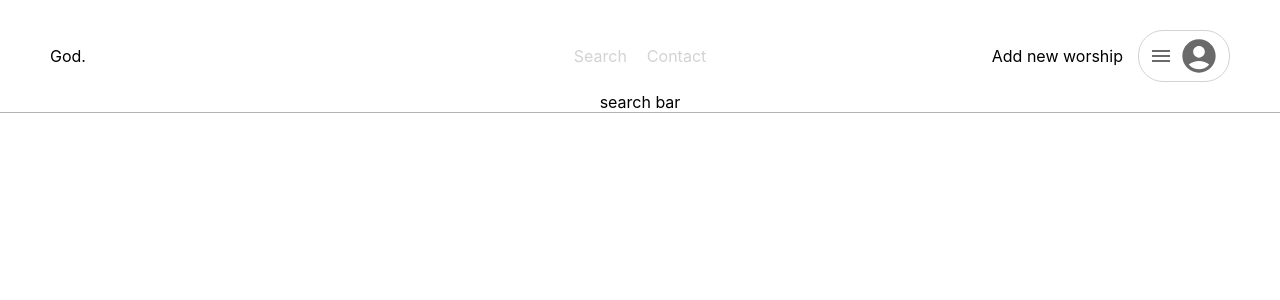
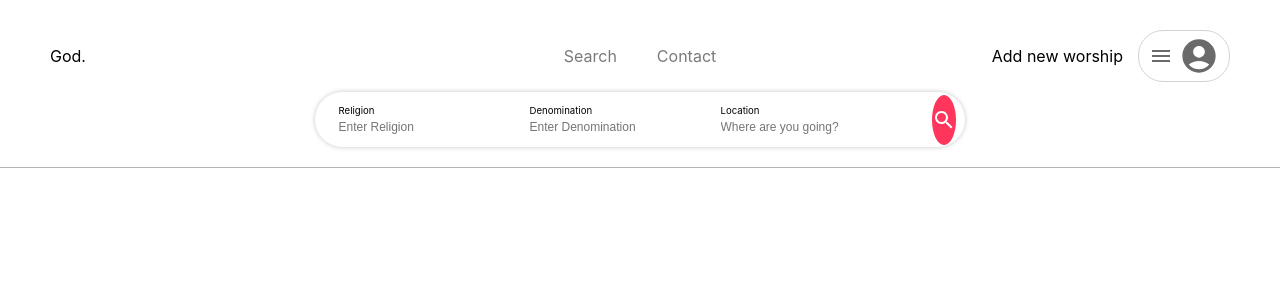
Before and after one commit to jerrybenn/WebDesignProject, a React (Create React App) app in the folder god/: page /settings in a window 1280 px wide. Shown: the top 300 px of the page. Built offline with nearby package versions, Linux system fonts and the light colour scheme.

Commit message:
finshed navbar

```diff
--- a/god/src/components/navbarFolder/Navbar.css
+++ b/god/src/components/navbarFolder/Navbar.css
@@ -49,15 +49,27 @@
 
 .navLinks a {
     text-decoration: none; /* Removes underline */
-    color: lightgray; /* Default color */
+    color: rgb(122, 122, 122); /* Default color */
     font-size: 16px; /* Default size */
 
 }
 
 .navLinks a.active {
     color: black; /* Make active link black */
-    font-size: 18px; /* Slightly increase font size */
-    font-weight: bold; /* Make it stand out */
+    font-size: 17px; /* Slightly increase font size */
+
+}
+
+.linkContainer{
+    padding-top: 15px;
+    padding-bottom: 15px;
+    padding-left: 10px;
+    padding-right: 10px;
+    border-radius: 20px;
+
+}
+.linkContainer:hover {
+    background-color: #f5f5f5;
 }
 
 .rightStuff a {
@@ -103,3 +115,73 @@
 .dropdownMenu a:hover {
     background: #f5f5f5;
 }
+
+
+.searchBar {
+    width:650px;
+  background:white;
+  box-shadow:0 0 5px hsl(0 0% 78%);
+  height:55px;
+  border-radius:100vw;
+  display:flex;
+  justify-content:center;
+  font-size:0.6rem;
+  margin-bottom: 20px;
+  align-items: center;
+}
+
+.searchBar div {
+    border-radius:inherit;
+    padding:0.8rem 1.5rem;
+    transition:background 250ms ease;
+}
+
+.searchBar div:hover {
+    background:hsl(0 0% 94%)
+}
+
+.religionSelection, .DenominationSelection, .location {
+    display: flex;
+    flex-direction: column; /* Stacks the items vertically */
+    width: 22%;
+
+}
+
+.location{
+    width:34%;
+  }
+
+input[type="text"]{
+    background:none;
+    border:none;
+    padding:0.2rem 0 0 0;
+  }
+
+  input[type="text"]:focus{
+    outline:none;
+  }
+
+  ::placeholder{
+    font-size:0.75rem;
+  }
+
+
+
+search{
+    display: flex; /* Ensures content is centered */
+    align-items: center;
+    justify-content: center;
+
+    width: 75px; /* Adjust size as needed */
+    height: 50px; /* Must be the same as width for a perfect circle */
+
+    background-color: #ff355b;
+    border-radius: 50%; /* Makes it a circle */
+
+    margin: 10px;
+    transition: background-color 0.3s ease,  /* Smooth transition */
+}
+
+search:hover {
+    background-color: #b2283d; /* Darker red on hover */
+}
--- a/god/src/components/navbarFolder/Navbar.jsx
+++ b/god/src/components/navbarFolder/Navbar.jsx
@@ -5,6 +5,8 @@ import './Navbar.css'
 import AccountCircleIcon from '@mui/icons-material/AccountCircle';
 import MenuIcon from '@mui/icons-material/Menu';
 import Divider from '@mui/material/Divider';
+import SearchIcon from '@mui/icons-material/Search';
+
 
 
 
@@ -30,16 +32,20 @@ const Navbar = () => {
                     <Link to="/home">God.</Link>
                 </div>
                 <div className="navLinks">
+                    <div className="linkContainer">
                 <Link to="/search"
                         className={activeLink === "/search" ? "active" : ""}
                         onClick={() => handleClick("/search")}>
                         Search
                     </Link>
+                    </div>
+                    <div className="linkContainer">
                     <Link to="/contact"
                         className={activeLink === "/contact" ? "active" : ""}
                         onClick={() => handleClick("/contact")}>
                         Contact
                     </Link>
+                    </div>
                 </div>
                 <div className="rightStuff">
                     <div className="addNewChurch">
@@ -64,8 +70,26 @@ const Navbar = () => {
 
 
             </div>
-            <div className="bottomNav">
-                search bar
+            <div className="searchBar">
+                <div class="religionSelection">
+                    Religion
+                    <input type="text" placeholder="Enter Religion"/>
+                </div>
+                <div class="DenominationSelection">
+                    Denomination
+                    <input type="text" placeholder="Enter Denomination"/>
+                </div>
+                <div class="location">
+                    Location
+                    <input type="text" placeholder="Where are you going?"/>
+                </div>
+                <nav className='divder'></nav>
+
+                <search class="searchIconContainer">
+                    <SearchIcon sx={{color: "#FFFFFFFF"}}/>
+                </search>
+
+
             </div>
             <Divider sx={{width: "100%" , borderColor: "#B2B4B7FF"}}/>
 
```
